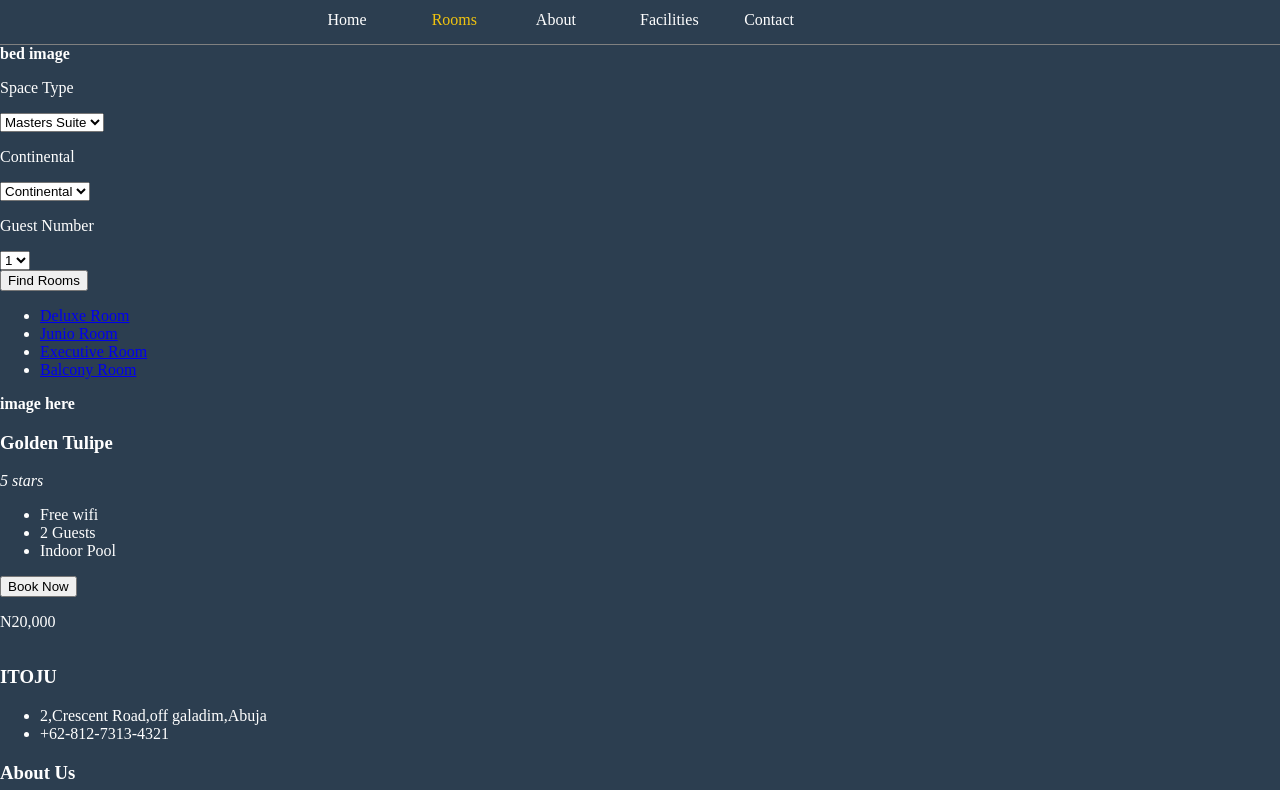
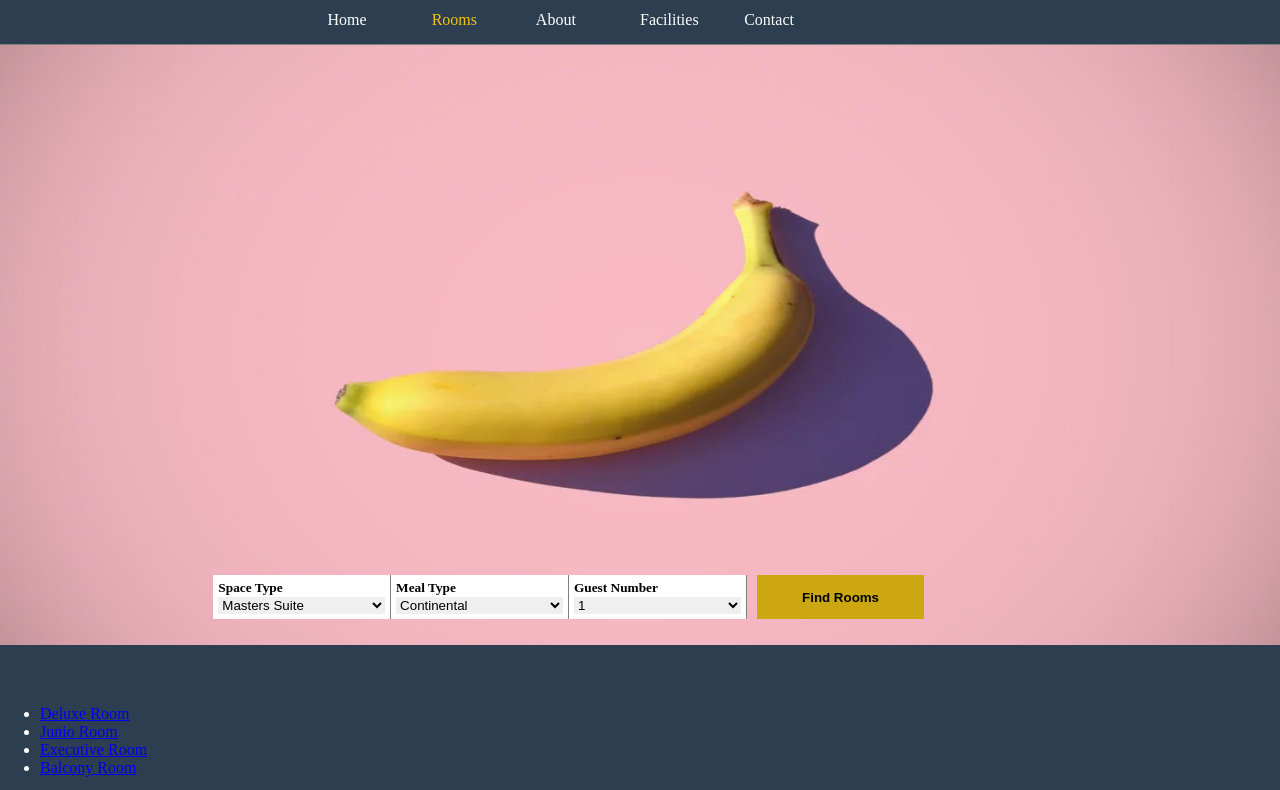
Before and after one commit to Haybuka/Hotel_Itoju, a plain HTML site: page index.html in a window 1280 px wide. Shown: the part 62-852 px from the top of the page. Drawn offline with Linux system fonts and the light colour scheme.

Commit message:
Layed out the banner Layed out items within bANNER

```diff
--- a/index.html
+++ b/index.html
@@ -25,25 +25,25 @@
             </ul>
         </nav>
         <div id="banner">
-            <b>bed image</b>
+            <img src="images/ban.JPG" alt="hotel Image,Okay...Banana">
             <div id="selection">
                 <div id="space">
-                    <p>Space Type</p>
+                    <small>Space Type</small>
                     <select name="suite" id="suites">
                         <option value="Masters Suite">Masters Suite</option>
                         <option value="Normal">Normal</option>
                     </select>
                 </div>
-                <div id="Meal Type">
-                    <p>Continental</p>
-                    <select name="MealType" id="Meal">
+                <div id="meal">
+                    <small>Meal Type</small>
+                    <select name="MealType" id="meals">
                         <option value="Continental">Continental</option>
                         <option value="Local">Local</option>
                     </select>
                 </div>
-                <div id="Guest">
-                    <p>Guest Number</p>
-                    <select name="guestNum" id="Guest">
+                <div id="guest">
+                    <small>Guest Number</small>
+                    <select name="guestNum" id="guests">
                         <option value="one">1</option>
                         <option value="two">2</option>
                     </select>
--- a/main.css
+++ b/main.css
@@ -28,7 +28,7 @@ header h1 {
     grid-column: 6/8;
     text-transform: uppercase;
     margin: 0;
-    color: #f1c40f;
+    color: #cca711;
 }
 
 header small {
@@ -38,7 +38,7 @@ header small {
 header button {
     grid-column: 10/11;
     padding: 3px;
-    background-color: #f1c40f;
+    background-color: #cca711;
     color: white;
     border: none;
     font-weight: bold;
@@ -97,6 +97,78 @@ nav li.contact {
 #banner {
     grid-row: 3/4;
     grid-column: 1/13;
+    display: grid;
+    grid-template-columns: repeat(12, 1fr);
+    grid-template-rows: repeat(2, minmax(0, auto));
+}
+
+#banner img {
+    width: 100%;
+    height: 600px;
+    grid-row: 1/2;
+    grid-column: 1/13;
+}
+
+#banner #selection {
+    grid-row: 2/3;
+    grid-column: 3/13;
+    position: relative;
+    display: grid;
+    grid-template-columns: repeat(12, 1fr);
+    top: -70px;
+}
+
+#selection small {
+    display: block;
+    color: #000;
+    font-weight: bold;
+}
+
+#banner #space {
+    grid-column: 1/3;
+    background-color: #fff;
+    border-right: 1px solid grey;
+    padding: 5px;
+}
+
+#space #suites {
+    width: 100%;
+    border: none;
+
+}
+
+#banner #meal {
+    padding: 5px;
+    grid-column: 3/5;
+    background-color: #fff;
+    border-right: 1px solid grey;
+}
+
+#meal #meals {
+    width: 100%;
+    border: none;
+}
+
+#banner #guest {
+    padding: 5px;
+    grid-column: 5/7;
+    background-color: #fff;
+    border-right: 1px solid grey;
+}
+
+#guest #guests {
+    width: 100%;
+    border: none;
+}
+
+#banner button {
+    grid-column: 7/9;
+    padding: 5px 15px;
+    margin-left: 10px;
+    background-color: #cca711;
+    color: #000;
+    border: none;
+    font-weight: bold;
 }
 
 ul#roomTypes {
```
